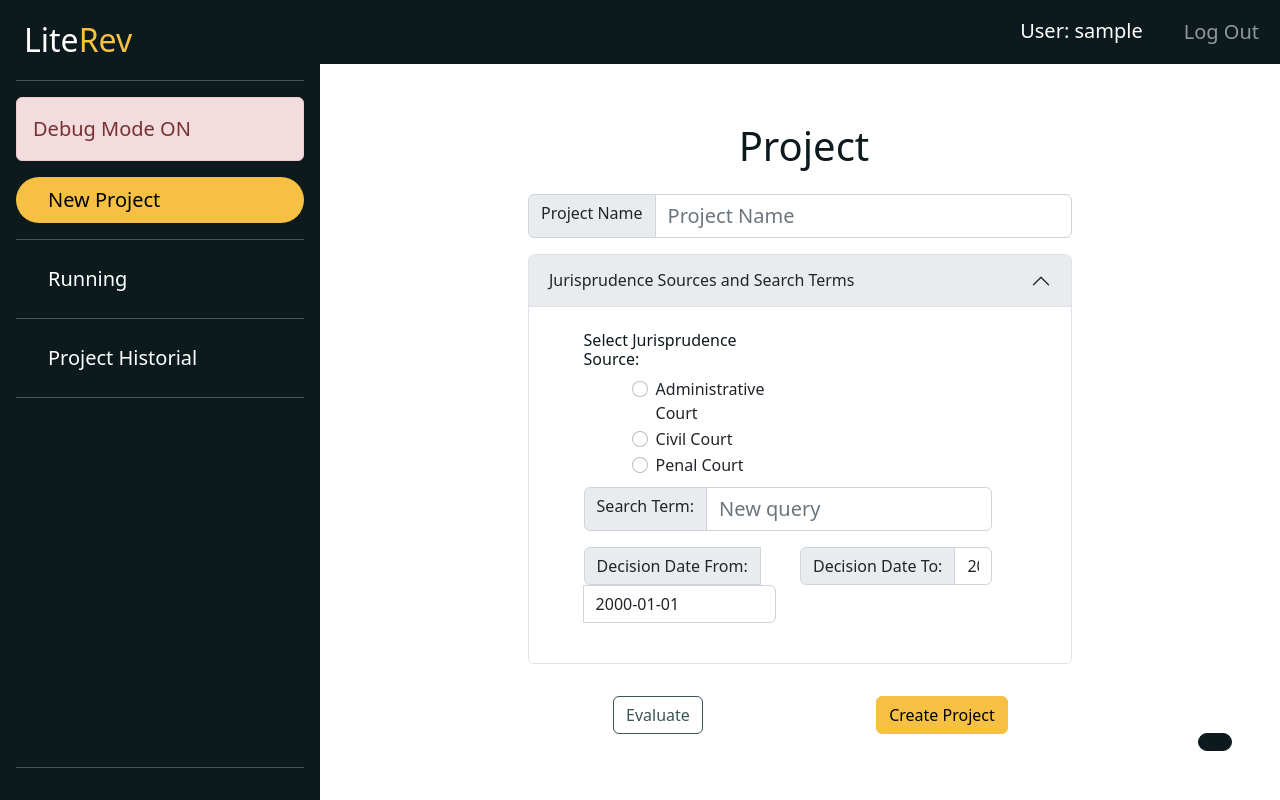
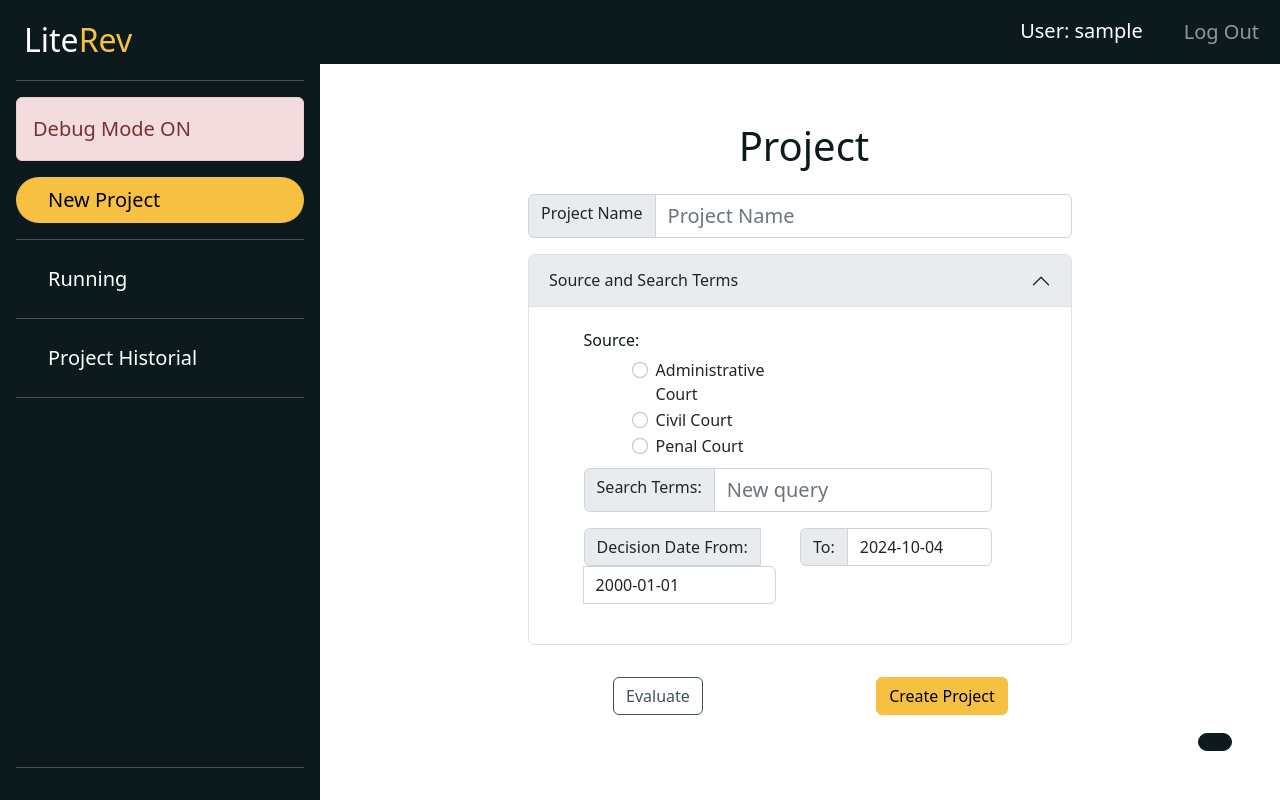
Before and after one commit to erol-orel/literev-legal-modern, a Django app: page /search/ in a window 1280 px wide. Run offline with Django 5.2, Linux system fonts and the light colour scheme; the visitor is signed in with stand-in values (Sample User, id 1); parts of the project's set-up code (start-up, migrations or seed data) failed here and were passed over; some libraries are stand-ins or nearby versions.

Commit message:
Fix labels in search form and correct selected sources display in historical page (#118)
* chore(form): Change labels

* fix(historicalpage): format selected sources display

```diff
--- a/src/literev/templates/search.html
+++ b/src/literev/templates/search.html
@@ -158,7 +158,7 @@
                       data-bs-target="#panelsStayOpen-collapseOne"
                       aria-expanded="true"
                       aria-controls="panelsStayOpen-collapseOne">
-                Jurisprudence Sources and Search Terms
+                Source and Search Terms
               </button>
             </h2>
             <div id="panelsStayOpen-collapseOne"
@@ -168,7 +168,7 @@
                 <!-- Radio Selection for Jurisprudence Sources -->
                 <div class="col-6 text-start py-2">
                   <h6 class="text-dark d-none d-lg-block">
-                    Select Jurisprudence Source:
+                    Source:
                   </h6>
                   <!-- Radio Inputs for Jurisprudence Sources -->
                   <div class="form-check ps-sm-5 text-start">
@@ -229,7 +229,7 @@
                 <!-- Query Inputs -->
                 <div class="row text-center mb-3">
                   <div class="col-12 input-group mb-3">
-                    <span class="input-group-text d-none d-lg-block">Search Term:</span>
+                    <span class="input-group-text d-none d-lg-block">Search Terms:</span>
                     {{ search_form.query }}
                   </div>
                   <div class="col-12 col-sm-6 mb-2">
@@ -240,7 +240,7 @@
                   </div>
                   <div class="col-12 col-sm-6 mb-2">
                     <div class="input-group">
-                      <span class="input-group-text">Decision Date To:</span>
+                      <span class="input-group-text">To:</span>
                       {{ search_form.range_end_date }}
                     </div>
                   </div>
```
Also changed, not shown: src/literev/templates/historicalpage.html (+3 -6 lines).
